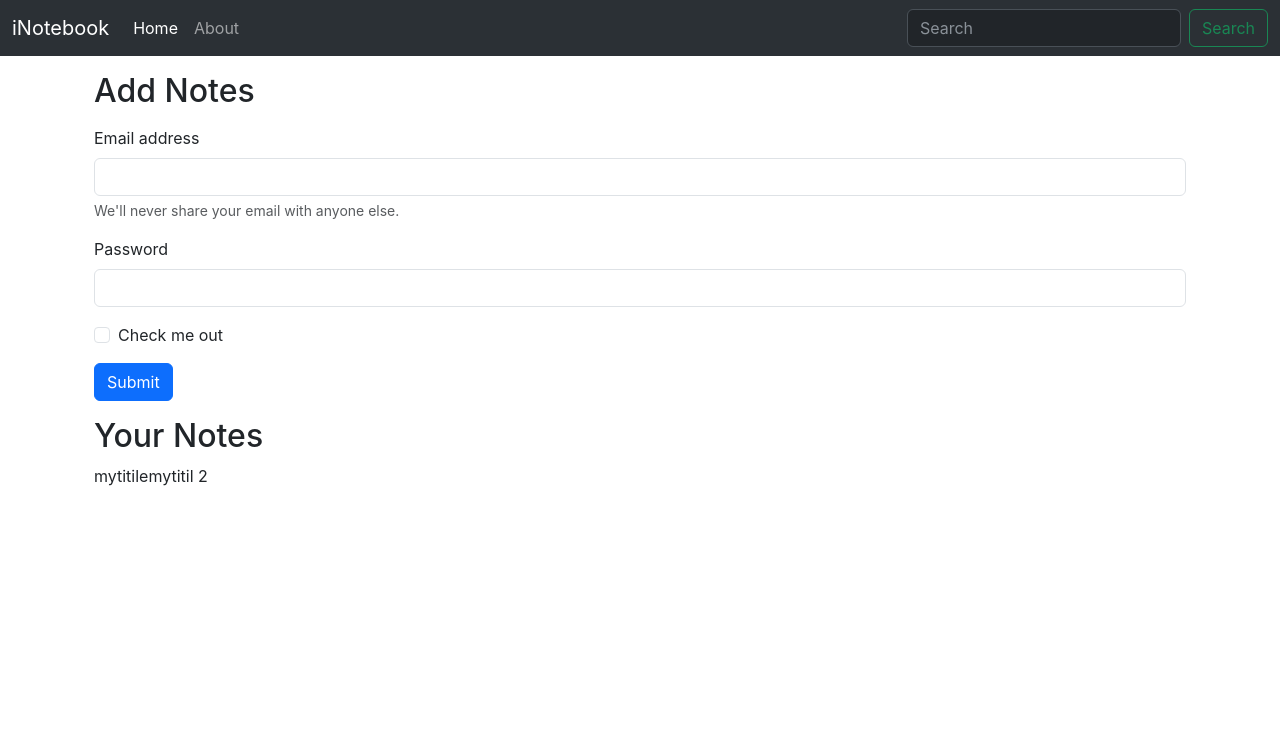
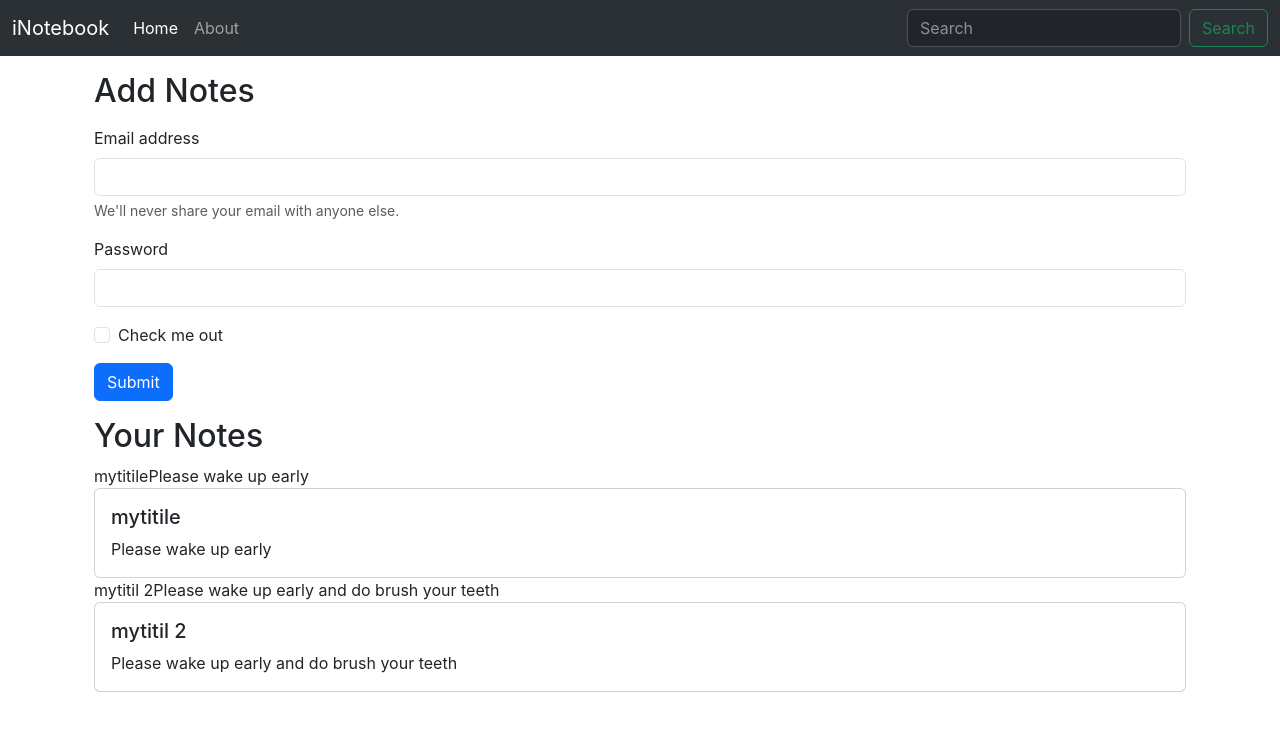
Before and after one commit to Ayushpwr27/inotebook, a React (Create React App) app: page / in a window 1280 px wide. Shown: the top 730 px of the page. Built offline with nearby package versions, Linux system fonts and the light colour scheme.

Commit message:
Created NotesItems.js

```diff
--- /dev/null
+++ b/src/components/Noteitems.js
@@ -0,0 +1,19 @@
+import React from 'react'
+
+const Noteitems = (props) => {
+    const { note } = props;
+    return (
+        <div>
+            {note.title}
+            {note.description}
+            <div class="card">
+                    <div class="card-body">
+                        <h5 class="card-title">{note.title}</h5>
+                        <p class="card-text">{note.description}</p>
+                    </div>
+            </div>
+        </div>
+    )
+}
+
+export default Noteitems
--- a/src/components/Notes.js
+++ b/src/components/Notes.js
@@ -1,5 +1,6 @@
 import React, { useContext } from "react";
 import noteContext from "../context/notes/noteContext";
+import Noteitems from "./Noteitems";
 
 export const Notes = () => {
     const context = useContext(noteContext);
@@ -10,7 +11,7 @@ export const Notes = () => {
             <h2>Your Notes</h2>
             {
                 notes.map((note) => {
-                    return note.title;
+                    return <Noteitems note={note} />
                 })
             }
         </div>
```
